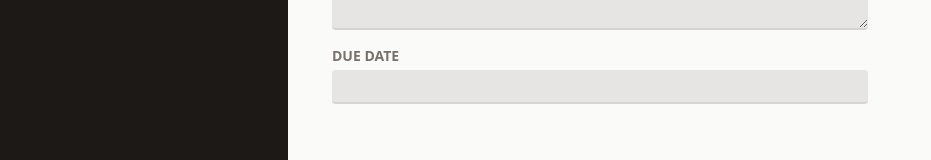
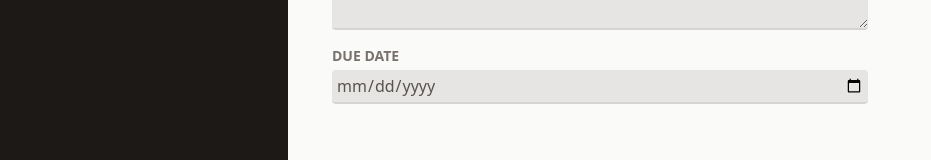
Before and after one commit to Shahbaaz92/My-Project-Manager, a React (Vite) app: page / in a window 1280 px wide. Both pictures are taken after a click on the button "+ Add Projects". Shown: the part 294-454 px from the top of the page, without its empty margins (0-931 px from the left). Built offline with nearby package versions, Linux system fonts and the light colour scheme.

Commit message:
Updated App.jsx

```diff
--- a/src/App.jsx
+++ b/src/App.jsx
@@ -17,10 +17,26 @@ function App() {
     }));
   }
 
+  function handleAddProject(projectData) {
+    setProjectState((prevState) => {
+      const newProject = {
+        ...projectData,
+        id: Math.random(),
+      };
+
+      return {
+        ...prevState,
+        projects: [...prevState.projects, newProject],
+      };
+    });
+  }
+
+  console.log(projectsState);
+
   let content;
 
   if (projectsState.selectedProjectId === null) {
-    content = <CreateProject />;
+    content = <CreateProject onAdd={handleAddProject} />;
   } else if (projectsState.selectedProjectId === undefined) {
     content = <NoProjectSelected onStartAddProject={handleStartAddProject} />;
   }
--- a/src/components/CreateProject.jsx
+++ b/src/components/CreateProject.jsx
@@ -2,10 +2,23 @@ import { useRef } from "react";
 
 import Input from "./Input";
 
-function CreateProject() {
+function CreateProject({ onAdd }) {
   const title = useRef();
   const description = useRef();
   const dueDate = useRef();
+
+  function handleSave() {
+    const enteredTitle = title.current.value;
+    const enteredDescription = description.current.value;
+    const enteredDueDate = dueDate.current.value;
+
+    ///validation...
+    onAdd({
+      title: enteredTitle,
+      description: enteredDescription,
+      dueDate: enteredDueDate,
+    });
+  }
 
   return (
     <div className="w-[35rem] mt-16 px-3">
@@ -16,15 +29,18 @@ function CreateProject() {
           </button>
         </li>
         <li>
-          <button className="px-6 py-2 rounded-md bg-stone-800 text-stone-50 hover:bg-stone-950  cursor-pointer">
+          <button
+            className="px-6 py-2 rounded-md bg-stone-800 text-stone-50 hover:bg-stone-950  cursor-pointer"
+            onClick={handleSave}
+          >
             Save
           </button>
         </li>
       </menu>
       <div>
-        <Input ref={title} label="Title" />
+        <Input type="text" ref={title} label="Title" />
         <Input ref={description} label="Description" textarea />
-        <Input ref={dueDate} label="Due Date" />
+        <Input type="date" ref={dueDate} label="Due Date" />
       </div>
     </div>
   );
```
